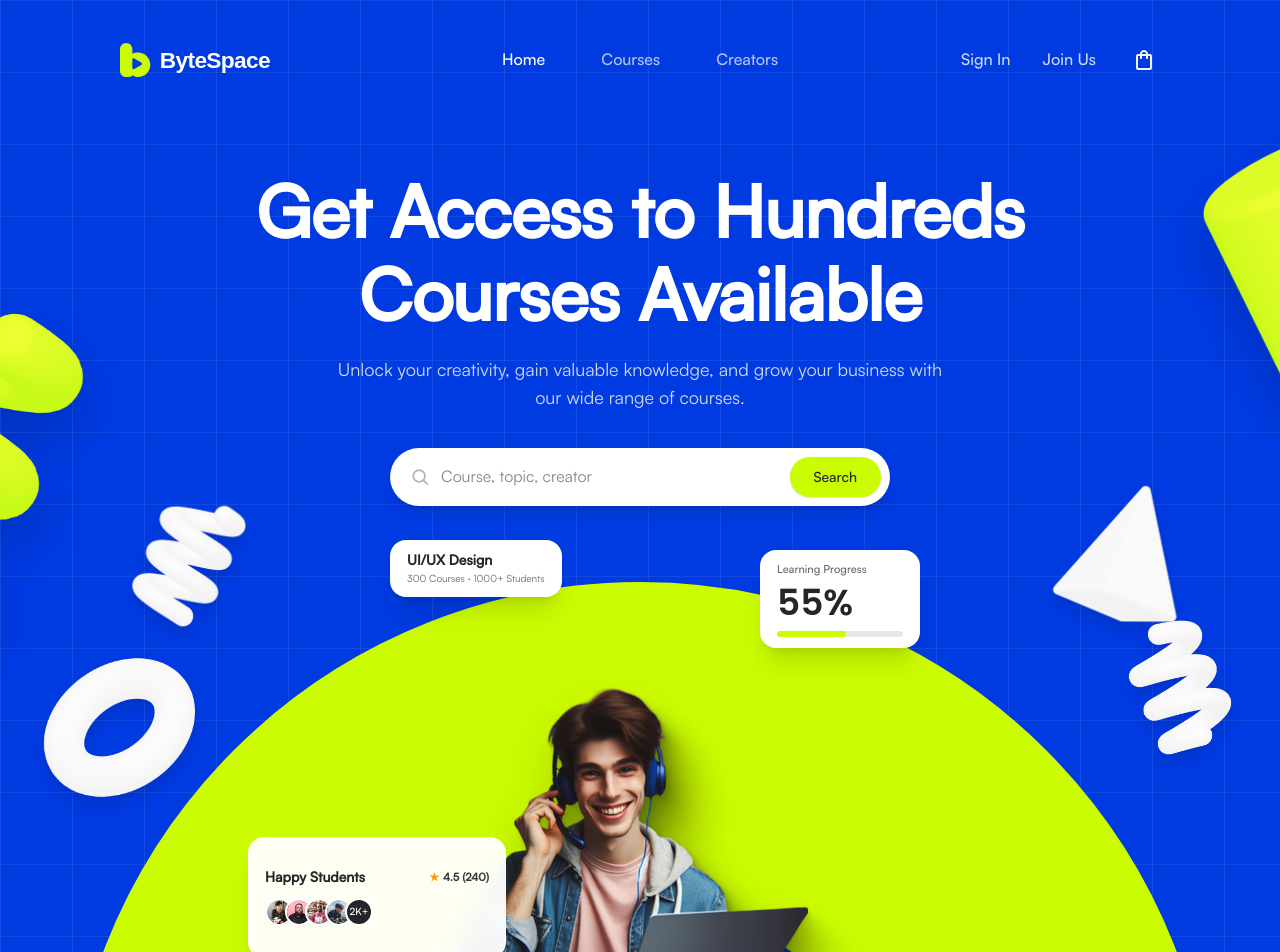
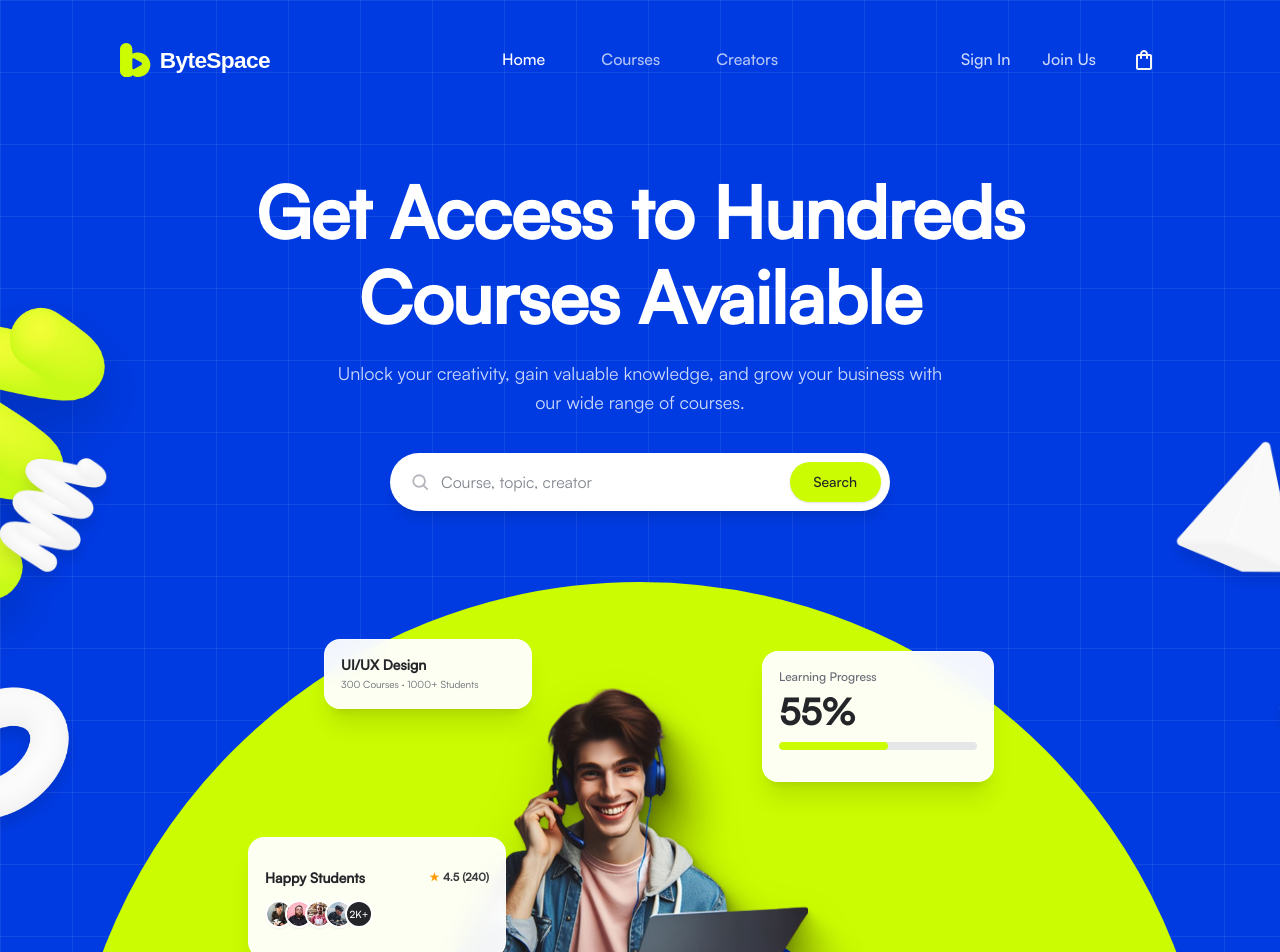
Before and after one commit to maliha-mobassira/bytespace-new, a Next.js app: page / in a window 1280 px wide. Shown: the top 952 px of the page. Built offline with nearby package versions, Linux system fonts and the light colour scheme.

Commit message:
fix: apply exact Figma coordinates for Ellipse 7, 3D ornaments, and all cards

```diff
--- a/components/sections/Hero.tsx
+++ b/components/sections/Hero.tsx
@@ -2,9 +2,7 @@
 
 import React from "react";
 import Image from "next/image";
-import { Container } from "@/components/ui/Container";
 import { SearchBar } from "@/components/ui/SearchBar";
-import { FloatingCard } from "@/components/ui/FloatingCard";
 import { AvatarStack } from "@/components/ui/AvatarStack";
 
 export function Hero() {
@@ -28,111 +26,119 @@ export function Hero() {
         backgroundSize: "72px 72px",
       }}
     >
-      {/* 3D Floating Decorative Shapes (Positioned according to Figma canvas) */}
-      {/* 1. Lime Squiggle (Top Left) */}
+      {/* ========================================================================= */}
+      {/* DESKTOP EXACT FIGMA CANVAS (1440px Frame centered on screen)               */}
+      {/* ========================================================================= */}
+      <div className="hidden lg:block absolute top-0 left-1/2 -translate-x-1/2 w-[1440px] h-[1024px] pointer-events-none">
+        {/* 1. 3D Ornaments Frame (Exact Figma: left: -118px; top: 221px; width: 1719px; height: 803px;) */}
         <div
           aria-hidden="true"
-        className="hidden lg:block absolute pointer-events-none z-10"
+          className="absolute z-10 pointer-events-none"
           style={{
-          width: "385px",
-          left: "calc(50% - 385px/2 - 645.5px)",
-          top: "21.58%",
+            left: "-118px",
+            top: "221px",
+            width: "1719px",
+            height: "803px",
+          }}
+        >
+          {/* Lime Squiggle (Top-Left) */}
+          <div
+            className="absolute"
+            style={{
+              left: "40px",
+              top: "0px",
+              width: "360px",
             }}
           >
             <Image
               src="/images/shape-squiggle-lime.png"
               alt=""
-          width={385}
-          height={385}
+              width={360}
+              height={360}
               className="w-full h-auto object-contain drop-shadow-2xl"
             />
           </div>
 
-      {/* 2. White Squiggle (Mid Left) */}
+          {/* White Squiggle (Mid-Left) */}
           <div
-        aria-hidden="true"
-        className="hidden md:block absolute pointer-events-none z-10"
+            className="absolute"
             style={{
-          width: "175px",
-          left: "calc(50% - 175px/2 - 449.5px)",
-          top: "46.58%",
+              left: "170px",
+              top: "210px",
+              width: "165px",
               transform: "scaleX(-1)",
             }}
           >
             <Image
               src="/images/shape-squiggle-white.png"
               alt=""
-          width={175}
-          height={175}
+              width={165}
+              height={165}
               className="w-full h-auto object-contain drop-shadow-xl"
             />
           </div>
 
-      {/* 3. White Torus / Ring (Bottom Left) */}
+          {/* White Torus / Ring (Bottom-Left) */}
           <div
-        aria-hidden="true"
-        className="hidden lg:block absolute pointer-events-none z-10"
+            className="absolute"
             style={{
-          width: "220px",
-          left: "calc(50% - 630px)",
-          top: "620px",
+              left: "90px",
+              top: "430px",
+              width: "210px",
             }}
           >
             <Image
               src="/images/shape-ring-white.png"
               alt=""
-          width={220}
-          height={220}
+              width={210}
+              height={210}
               className="w-full h-auto object-contain drop-shadow-xl"
             />
           </div>
 
-      {/* 4. Lime Cylinder (Top Right) */}
+          {/* Lime Cylinder (Top-Right) */}
           <div
-        aria-hidden="true"
-        className="hidden md:block absolute pointer-events-none z-10"
+            className="absolute"
             style={{
-          width: "190px",
-          right: "calc(50% - 710px)",
-          top: "100px",
+              right: "40px",
+              top: "0px",
+              width: "185px",
             }}
           >
             <Image
               src="/images/shape-cylinder-lime.png"
               alt=""
-          width={190}
-          height={190}
+              width={185}
+              height={185}
               className="w-full h-auto object-contain drop-shadow-2xl"
             />
           </div>
 
-      {/* 5. White Cone (Mid Right) */}
+          {/* White Cone (Mid-Right) */}
           <div
-        aria-hidden="true"
-        className="hidden lg:block absolute pointer-events-none z-10"
+            className="absolute"
             style={{
-          width: "188px",
-          left: "calc(50% - 188px/2 + 480px)",
-          top: "45.31%",
+              right: "190px",
+              top: "200px",
+              width: "180px",
             }}
           >
             <Image
               src="/images/shape-cone-white.png"
               alt=""
-          width={188}
-          height={188}
+              width={180}
+              height={180}
               className="w-full h-auto object-contain drop-shadow-xl"
             />
           </div>
 
-      {/* 6. White Spiral / Squiggle (Bottom Right) */}
+          {/* White Spiral / Squiggle (Bottom-Right) */}
           <div
-        aria-hidden="true"
-        className="hidden md:block absolute pointer-events-none z-10"
+            className="absolute"
             style={{
+              right: "110px",
+              top: "410px",
               width: "170px",
-          right: "calc(50% - 620px)",
-          top: "600px",
             }}
           >
             <Image
@@ -143,38 +149,45 @@ export function Hero() {
               className="w-full h-auto object-contain drop-shadow-xl"
             />
           </div>
+        </div>
 
-      {/* Ellipse 7: Big Lime Circle behind boy */}
+        {/* 2. Ellipse 7 (Exact Figma: left: calc(50% - 1149px/2 - 0.5px); top: 582px; border: 320px solid #CBFC01;) */}
         <div
           aria-hidden="true"
-        className="absolute pointer-events-none z-0 left-1/2 -translate-x-1/2"
+          className="absolute z-0 pointer-events-none"
           style={{
+            boxSizing: "border-box",
+            position: "absolute",
             width: "1149px",
             height: "1149px",
+            left: "calc(50% - 1149px/2 - 0.5px)",
             top: "582px",
+            border: "320px solid #CBFC01",
             borderRadius: "50%",
-          boxSizing: "border-box",
-          border: "320px solid #CBFC01",
           }}
         />
 
-      {/* Top Header Content: Heading + Subtitle + SearchBar */}
+        {/* 3. Hero Header Content (Exact Figma: width: 1200px; height: 345px; left: calc(50% - 1200px/2); top: 169px;) */}
         <div
-        className="absolute left-1/2 -translate-x-1/2 z-20 flex flex-col items-center text-center px-4 w-full max-w-[1200px]"
-        style={{ top: "169px" }}
+          className="absolute z-30 flex flex-col items-center text-center pointer-events-auto"
+          style={{
+            width: "1200px",
+            left: "calc(50% - 1200px/2)",
+            top: "169px",
+          }}
         >
           {/* Main Heading */}
-        <h1 className="text-white text-[38px] sm:text-[54px] lg:text-[72px] font-semibold tracking-[-0.01em] leading-[1.15] max-w-[900px]">
+          <h1 className="text-white text-[72px] font-semibold tracking-[-0.01em] leading-[1.18] max-w-[940px]">
             Get Access to Hundreds Courses Available
           </h1>
 
           {/* Subtitle */}
-        <p className="mt-4 sm:mt-5 text-white/80 text-body-s sm:text-body-m lg:text-body-l max-w-[620px] leading-relaxed">
+          <p className="mt-5 text-white/80 text-[18px] max-w-[620px] leading-relaxed">
             Unlock your creativity, gain valuable knowledge, and grow your business with our wide range of courses.
           </p>
 
           {/* Search Bar */}
-        <div className="mt-8 sm:mt-9 w-full flex justify-center">
+          <div className="mt-9 flex justify-center w-full">
             <SearchBar
               placeholder="Course, topic, creator"
               buttonLabel="Search"
@@ -183,12 +196,11 @@ export function Hero() {
           </div>
         </div>
 
-      {/* Desktop Visual Centerpiece: Boy with Laptop & Floating Cards */}
-      <div className="hidden md:block">
-        {/* Boy with Laptop - Anchored to bottom of Hero Frame */}
+        {/* 4. Boy with Laptop (Centered, anchored to bottom border) */}
         <div
-          className="absolute left-1/2 -translate-x-1/2 z-10 pointer-events-none"
+          className="absolute z-20 pointer-events-none"
           style={{
+            left: "calc(50% - 255px)",
             bottom: "0px",
             width: "510px",
           }}
@@ -203,63 +215,67 @@ export function Hero() {
           />
         </div>
 
-        {/* Floating Card 1: UI/UX Design (Top Left of Boy) */}
-        <FloatingCard
-          variant="white"
-          className="absolute z-20 shadow-xl py-2.5 px-4 rounded-2xl"
+        {/* 5. Card 1: UI/UX Design (Exact Figma: left: 404px; top: 639px; width: 208px; height: 70px;) */}
+        <div
+          className="absolute z-30 bg-white/95 backdrop-blur-md rounded-2xl shadow-xl border border-white/60 p-4 flex flex-col justify-center items-start gap-1 pointer-events-auto transition-transform duration-200 hover:scale-105"
           style={{
-            left: "calc(50% - 250px)",
-            top: "540px",
+            position: "absolute",
+            width: "208px",
+            height: "70px",
+            left: "404px",
+            top: "639px",
+            borderRadius: "16px",
           }}
         >
-          <div className="text-left">
-            <p className="text-neutral-950 font-semibold text-label-s leading-tight">
+          <p className="text-neutral-950 font-semibold text-[14px] leading-tight">
             UI/UX Design
           </p>
-            <p className="text-neutral-500 text-[10px] mt-0.5 whitespace-nowrap">
+          <p className="text-neutral-500 text-[10px] whitespace-nowrap">
             300 Courses · 1000+ Students
           </p>
         </div>
-        </FloatingCard>
 
-        {/* Floating Card 2: Learning Progress 55% (Top Right of Boy) */}
-        <FloatingCard
-          variant="white"
-          className="absolute z-20 shadow-xl py-2.5 px-4 w-[160px] rounded-2xl"
+        {/* 6. Card 2: Learning Progress 55% (Exact Figma: left: 842px; top: 651px; width: 232px; height: 131px;) */}
+        <div
+          className="absolute z-30 bg-white/95 backdrop-blur-md rounded-2xl shadow-xl border border-white/60 p-4 flex flex-col items-start gap-2 pointer-events-auto transition-transform duration-200 hover:scale-105"
           style={{
-            left: "calc(50% + 120px)",
-            top: "550px",
+            position: "absolute",
+            width: "232px",
+            height: "131px",
+            left: "842px",
+            top: "651px",
+            borderRadius: "16px",
           }}
         >
-          <div className="text-left">
-            <p className="text-neutral-500 text-[11px] font-medium">
+          <p className="text-neutral-500 text-[12px] font-medium">
             Learning Progress
           </p>
-            <p className="text-neutral-950 font-bold text-heading-s leading-tight mt-0.5">
+          <p className="text-neutral-950 font-bold text-[36px] leading-none">
             55%
           </p>
-            <div className="w-full h-1.5 bg-neutral-100 rounded-full mt-1.5 overflow-hidden">
+          {/* Lime Progress Bar */}
+          <div className="w-full h-2 bg-neutral-100 rounded-full overflow-hidden mt-1">
             <div
               className="h-full bg-secondary-500 rounded-full"
               style={{ width: "55%" }}
             />
           </div>
         </div>
-        </FloatingCard>
 
-        {/* Floating Card 3: Happy Students (WHITE, Exact Figma coordinates: left: 328px, top: 837px) */}
+        {/* 7. Card 3: Happy Students (Exact Figma: left: 328px; top: 837px; width: 258px; height: 121px;) */}
         <div
-          className="absolute z-20 bg-white/95 backdrop-blur-md rounded-2xl shadow-xl border border-white/60 p-4 transition-transform duration-300 hover:scale-105"
+          className="absolute z-30 bg-white/95 backdrop-blur-md rounded-2xl shadow-xl border border-white/60 p-4 flex flex-col justify-center items-start gap-2 pointer-events-auto transition-transform duration-200 hover:scale-105"
           style={{
+            position: "absolute",
             width: "258px",
             height: "121px",
-            left: "calc(50% - 1440px/2 + 328px)",
+            left: "328px",
             top: "837px",
+            borderRadius: "16px",
           }}
         >
-          <div className="flex flex-col justify-center h-full gap-2">
-            <div className="flex items-center justify-between">
-              <p className="text-neutral-950 font-semibold text-label-s">
+          <div className="flex items-center justify-between w-full">
+            <p className="text-neutral-950 font-semibold text-[14px]">
               Happy Students
             </p>
             <div className="flex items-center gap-1 text-[11px] font-semibold text-neutral-900">
@@ -272,30 +288,52 @@ export function Hero() {
           </div>
         </div>
       </div>
+
+      {/* ========================================================================= */}
+      {/* MOBILE & TABLET ADAPTIVE LAYOUT (Screens < 1024px)                        */}
+      {/* ========================================================================= */}
+      <div className="lg:hidden relative z-20 flex flex-col items-center text-center px-4 pt-[130px] sm:pt-[150px]">
+        {/* Heading */}
+        <h1 className="text-white text-[34px] sm:text-[48px] font-semibold tracking-[-0.01em] leading-[1.2] max-w-[680px]">
+          Get Access to Hundreds Courses Available
+        </h1>
+
+        {/* Subtitle */}
+        <p className="mt-4 text-white/80 text-[14px] sm:text-[16px] max-w-[500px]">
+          Unlock your creativity, gain valuable knowledge, and grow your business with our wide range of courses.
+        </p>
+
+        {/* Search */}
+        <div className="mt-7 w-full flex justify-center">
+          <SearchBar
+            placeholder="Course, topic, creator"
+            buttonLabel="Search"
+            onSearch={(val) => console.log("Search query:", val)}
+          />
         </div>
 
-      {/* Mobile Flow (for screens < 768px) */}
-      <div className="md:hidden absolute bottom-0 left-0 right-0 flex flex-col items-center px-4 z-10 pb-4">
-        <div className="relative w-[320px] max-w-full">
+        {/* Mobile Visual */}
+        <div className="relative mt-8 w-full max-w-[380px] flex flex-col items-center">
           <Image
             src="/images/hero-boy.png"
             alt="Student with laptop"
-            width={320}
-            height={360}
+            width={340}
+            height={380}
             priority
             className="w-full h-auto object-contain"
           />
-          {/* Mobile Happy Students Card (White) */}
-          <div className="absolute bottom-2 left-2 right-2 bg-white/95 backdrop-blur-md rounded-xl p-3 shadow-lg border border-white/40">
-            <div className="flex items-center justify-between mb-1.5">
-              <p className="text-neutral-950 font-semibold text-label-xs">
+
+          {/* Mobile White Card */}
+          <div className="w-full bg-white/95 backdrop-blur-md rounded-2xl p-4 shadow-xl border border-white/60 -mt-6 z-20">
+            <div className="flex items-center justify-between mb-2">
+              <p className="text-neutral-950 font-semibold text-[13px]">
                 Happy Students
               </p>
-              <span className="text-[10px] font-semibold text-neutral-900">
+              <span className="text-[11px] font-semibold text-neutral-900">
                 ★ 4.5 (240)
               </span>
             </div>
-            <AvatarStack avatars={avatars} count="2K+" size="xs" />
+            <AvatarStack avatars={avatars} count="2K+" size="sm" />
           </div>
         </div>
       </div>
```
Lines whose indentation alone changed are shown as unchanged.
